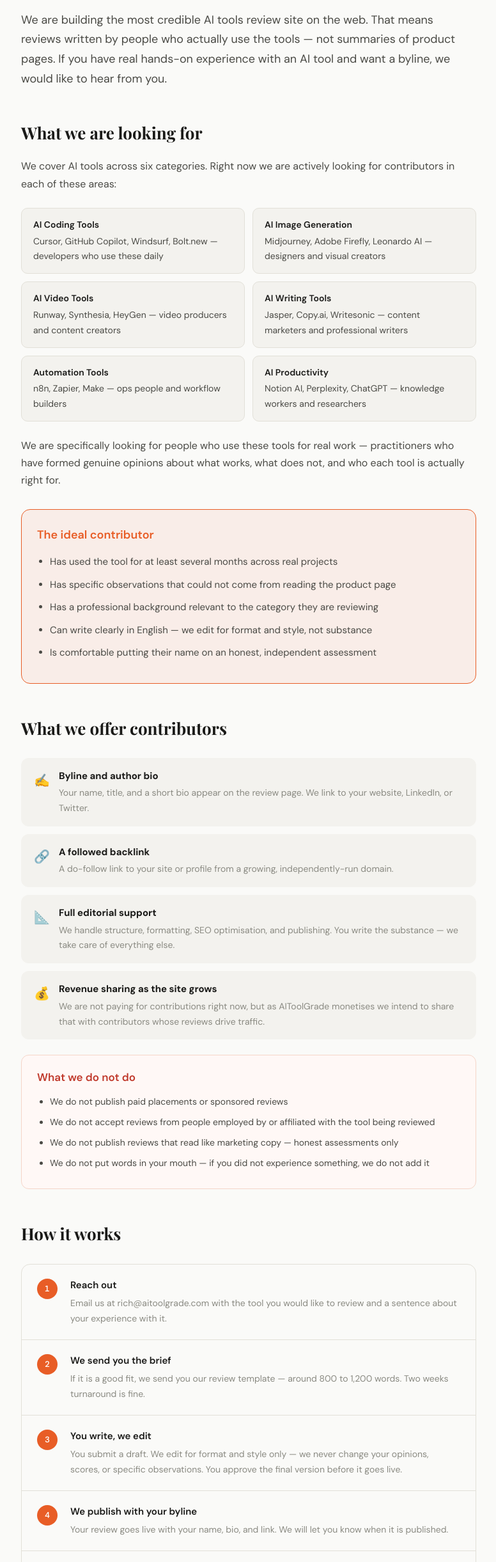
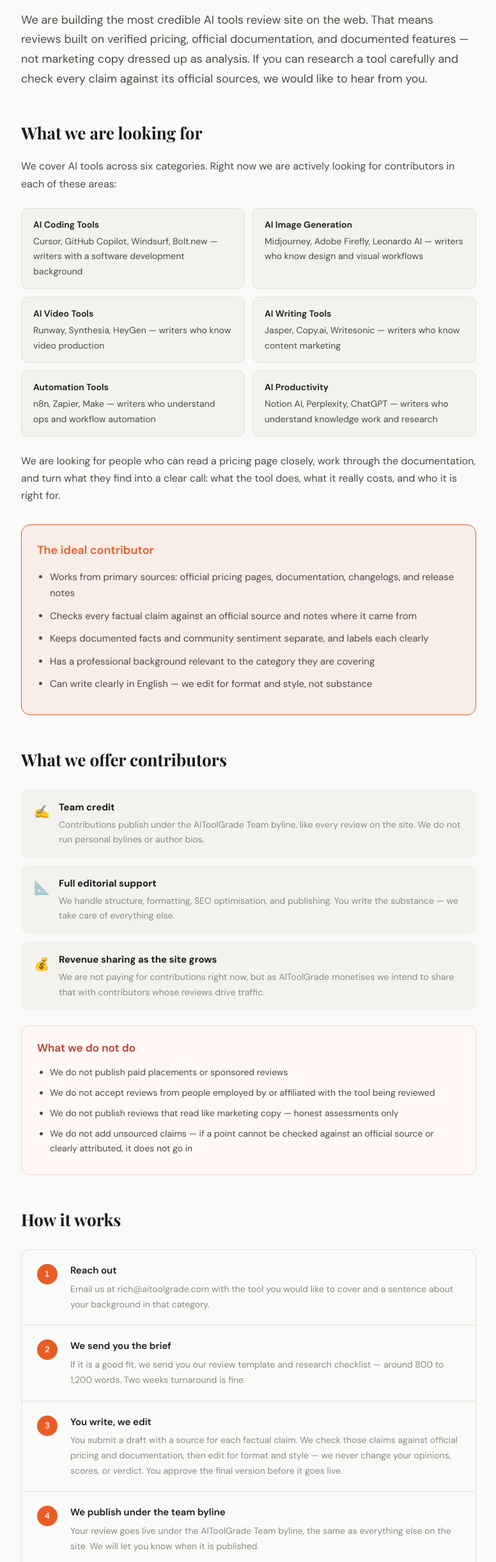
Before and after one commit to richn33-sys/aitoolgrade, a plain HTML site: page contribute.html in a window 1280 px wide. Shown: the part 250-2692 px from the top of the page at 64% size, without its empty margins (251-1027 px from the left). Drawn offline with nearby package versions, Linux system fonts and the light colour scheme.

Commit message:
contribute: research-based contributor terms, team byline only, drop backlink offer
- Remove hands-on / "your experience with the tool" asks; contributors research from
  official pricing and docs, with a source for every factual claim
- Remove personal byline/bio promise; contributions publish under AIToolGrade Team
- Remove do-follow backlink offer
- Add WebPage JSON-LD dateModified 2026-11-24, visible "Last updated", sitemap lastmod

Co-Authored-By: Claude Opus 5.5 <noreply@anthropic.com>

```diff
--- a/contribute.html
+++ b/contribute.html
@@ -5,7 +5,7 @@
 <link rel="canonical" href="https://aitoolgrade.com/contribute.html" />
 <meta name="viewport" content="width=device-width, initial-scale=1.0">
 <title>Write for AIToolGrade — Contributor Guidelines</title>
-<meta name="description" content="AIToolGrade is looking for practitioners with real hands-on experience to contribute tool reviews. Here's what we're looking for and how it works.">
+<meta name="description" content="AIToolGrade is looking for contributors who research AI tools from official pricing and documentation. Here's what we look for and how it works.">
 <link rel="icon" type="image/svg+xml" href="favicon.svg">
 <link href="https://fonts.googleapis.com/css2?family=DM+Sans:wght@400;500;600;700&family=Playfair+Display:wght@700;800&family=DM+Mono:wght@400;500&display=swap" rel="stylesheet">
 <style>
@@ -93,6 +93,20 @@
   .comparison-wrap{overflow-x:auto}
 }
 </style>
+<script type="application/ld+json">
+{
+  "@context": "https://schema.org",
+  "@type": "WebPage",
+  "name": "Write for AIToolGrade — Contributor Guidelines",
+  "url": "https://aitoolgrade.com/contribute.html",
+  "dateModified": "2026-11-24",
+  "publisher": {
+    "@type": "Organization",
+    "name": "AIToolGrade",
+    "url": "https://aitoolgrade.com/"
+  }
+}
+</script>
 </head>
 <body>
 
@@ -103,7 +117,7 @@
   <div class="breadcrumb"><a href="/">Home</a> &rsaquo; Write for AIToolGrade</div>
   <div class="section-label">Contributors</div>
   <h1>Write for AIToolGrade</h1>
-  <p class="lead">We are building the most credible AI tools review site on the web. That means reviews written by people who actually use the tools — not summaries of product pages. If you have real hands-on experience with an AI tool and want a byline, we would like to hear from you.</p>
+  <p class="lead">We are building the most credible AI tools review site on the web. That means reviews built on verified pricing, official documentation, and documented features — not marketing copy dressed up as analysis. If you can research a tool carefully and check every claim against its official sources, we would like to hear from you.</p>
 </div>
 
 <div class="page-body">
@@ -112,31 +126,30 @@
   <p>We cover AI tools across six categories. Right now we are actively looking for contributors in each of these areas:</p>
 
   <div class="tool-needs">
-    <div class="tool-tag"><strong>AI Coding Tools</strong>Cursor, GitHub Copilot, Windsurf, Bolt.new — developers who use these daily</div>
-    <div class="tool-tag"><strong>AI Image Generation</strong>Midjourney, Adobe Firefly, Leonardo AI — designers and visual creators</div>
-    <div class="tool-tag"><strong>AI Video Tools</strong>Runway, Synthesia, HeyGen — video producers and content creators</div>
-    <div class="tool-tag"><strong>AI Writing Tools</strong>Jasper, Copy.ai, Writesonic — content marketers and professional writers</div>
-    <div class="tool-tag"><strong>Automation Tools</strong>n8n, Zapier, Make — ops people and workflow builders</div>
-    <div class="tool-tag"><strong>AI Productivity</strong>Notion AI, Perplexity, ChatGPT — knowledge workers and researchers</div>
+    <div class="tool-tag"><strong>AI Coding Tools</strong>Cursor, GitHub Copilot, Windsurf, Bolt.new — writers with a software development background</div>
+    <div class="tool-tag"><strong>AI Image Generation</strong>Midjourney, Adobe Firefly, Leonardo AI — writers who know design and visual workflows</div>
+    <div class="tool-tag"><strong>AI Video Tools</strong>Runway, Synthesia, HeyGen — writers who know video production</div>
+    <div class="tool-tag"><strong>AI Writing Tools</strong>Jasper, Copy.ai, Writesonic — writers who know content marketing</div>
+    <div class="tool-tag"><strong>Automation Tools</strong>n8n, Zapier, Make — writers who understand ops and workflow automation</div>
+    <div class="tool-tag"><strong>AI Productivity</strong>Notion AI, Perplexity, ChatGPT — writers who understand knowledge work and research</div>
   </div>
 
-  <p>We are specifically looking for people who use these tools for real work — practitioners who have formed genuine opinions about what works, what does not, and who each tool is actually right for.</p>
+  <p>We are looking for people who can read a pricing page closely, work through the documentation, and turn what they find into a clear call: what the tool does, what it really costs, and who it is right for.</p>
 
   <div class="ideal-contributor">
     <h3>The ideal contributor</h3>
     <ul>
-      <li>Has used the tool for at least several months across real projects</li>
-      <li>Has specific observations that could not come from reading the product page</li>
-      <li>Has a professional background relevant to the category they are reviewing</li>
+      <li>Works from primary sources: official pricing pages, documentation, changelogs, and release notes</li>
+      <li>Checks every factual claim against an official source and notes where it came from</li>
+      <li>Keeps documented facts and community sentiment separate, and labels each clearly</li>
+      <li>Has a professional background relevant to the category they are covering</li>
       <li>Can write clearly in English — we edit for format and style, not substance</li>
-      <li>Is comfortable putting their name on an honest, independent assessment</li>
     </ul>
   </div>
 
   <h2>What we offer contributors</h2>
   <div class="what-we-offer">
-    <div class="offer-row"><div class="offer-icon">&#9997;&#65039;</div><div class="offer-text"><strong>Byline and author bio</strong><p>Your name, title, and a short bio appear on the review page. We link to your website, LinkedIn, or Twitter.</p></div></div>
-    <div class="offer-row"><div class="offer-icon">&#128279;</div><div class="offer-text"><strong>A followed backlink</strong><p>A do-follow link to your site or profile from a growing, independently-run domain.</p></div></div>
+    <div class="offer-row"><div class="offer-icon">&#9997;&#65039;</div><div class="offer-text"><strong>Team credit</strong><p>Contributions publish under the AIToolGrade Team byline, like every review on the site. We do not run personal bylines or author bios.</p></div></div>
     <div class="offer-row"><div class="offer-icon">&#128208;</div><div class="offer-text"><strong>Full editorial support</strong><p>We handle structure, formatting, SEO optimisation, and publishing. You write the substance — we take care of everything else.</p></div></div>
     <div class="offer-row"><div class="offer-icon">&#128176;</div><div class="offer-text"><strong>Revenue sharing as the site grows</strong><p>We are not paying for contributions right now, but as AIToolGrade monetises we intend to share that with contributors whose reviews drive traffic.</p></div></div>
   </div>
@@ -147,33 +160,35 @@
       <li>We do not publish paid placements or sponsored reviews</li>
       <li>We do not accept reviews from people employed by or affiliated with the tool being reviewed</li>
       <li>We do not publish reviews that read like marketing copy — honest assessments only</li>
-      <li>We do not put words in your mouth — if you did not experience something, we do not add it</li>
+      <li>We do not add unsourced claims — if a point cannot be checked against an official source or clearly attributed, it does not go in</li>
     </ul>
   </div>
 
   <h2>How it works</h2>
   <div class="process-steps">
-    <div class="process-step"><div class="step-num">1</div><div class="step-content"><h3>Reach out</h3><p>Email us at rich@aitoolgrade.com with the tool you would like to review and a sentence about your experience with it.</p></div></div>
-    <div class="process-step"><div class="step-num">2</div><div class="step-content"><h3>We send you the brief</h3><p>If it is a good fit, we send you our review template — around 800 to 1,200 words. Two weeks turnaround is fine.</p></div></div>
-    <div class="process-step"><div class="step-num">3</div><div class="step-content"><h3>You write, we edit</h3><p>You submit a draft. We edit for format and style only — we never change your opinions, scores, or specific observations. You approve the final version before it goes live.</p></div></div>
-    <div class="process-step"><div class="step-num">4</div><div class="step-content"><h3>We publish with your byline</h3><p>Your review goes live with your name, bio, and link. We will let you know when it is published.</p></div></div>
+    <div class="process-step"><div class="step-num">1</div><div class="step-content"><h3>Reach out</h3><p>Email us at rich@aitoolgrade.com with the tool you would like to cover and a sentence about your background in that category.</p></div></div>
+    <div class="process-step"><div class="step-num">2</div><div class="step-content"><h3>We send you the brief</h3><p>If it is a good fit, we send you our review template and research checklist — around 800 to 1,200 words. Two weeks turnaround is fine.</p></div></div>
+    <div class="process-step"><div class="step-num">3</div><div class="step-content"><h3>You write, we edit</h3><p>You submit a draft with a source for each factual claim. We check those claims against official pricing and documentation, then edit for format and style — we never change your opinions, scores, or verdict. You approve the final version before it goes live.</p></div></div>
+    <div class="process-step"><div class="step-num">4</div><div class="step-content"><h3>We publish under the team byline</h3><p>Your review goes live under the AIToolGrade Team byline, the same as everything else on the site. We will let you know when it is published.</p></div></div>
     <div class="process-step"><div class="step-num">5</div><div class="step-content"><h3>We keep it updated</h3><p>When a major update ships, we reach back out to ask if anything needs updating. You are not obligated — but it keeps the review credible and current.</p></div></div>
   </div>
 
   <h2>Frequently asked questions</h2>
   <div class="faq-list">
     <div class="faq-item"><h3>Do I need to be a professional writer?</h3><p>No. We care about what you know, not how polished your prose is. We handle the editing.</p></div>
-    <div class="faq-item"><h3>Can I review a tool I use at work?</h3><p>Yes — that is the ideal situation. The only restriction is that you cannot be employed by or financially affiliated with the company that makes the tool.</p></div>
+    <div class="faq-item"><h3>Can I cover a tool my team uses at work?</h3><p>Yes. Knowing the category helps you know where to look. The review itself still has to rest on official pricing, documentation, and attributed community sentiment, the same as every house review. The only restriction is that you cannot be employed by or financially affiliated with the company that makes the tool.</p></div>
     <div class="faq-item"><h3>What if I have a mixed or negative opinion of the tool?</h3><p>Good. That is exactly what we want. Honest assessments including real criticisms are what this site is built on.</p></div>
-    <div class="faq-item"><h3>Can I review a tool that already has a review on the site?</h3><p>Yes — if you have significantly more depth than what is currently published, we are open to updating existing reviews with a proper contributor byline.</p></div>
-    <div class="faq-item"><h3>Will you change my scores or verdict?</h3><p>Never. Your scores, verdict, and specific observations are yours. We edit structure and style, not substance.</p></div>
+    <div class="faq-item"><h3>Can I review a tool that already has a review on the site?</h3><p>Yes — if your research goes significantly deeper than what is currently published, we are open to updating the existing review. It stays under the AIToolGrade Team byline.</p></div>
+    <div class="faq-item"><h3>Will you change my scores or verdict?</h3><p>Never. Your scores and verdict are yours. We fact-check claims against official sources and edit structure and style, not substance.</p></div>
   </div>
 
   <div class="cta-box">
     <h2>Ready to contribute?</h2>
-    <p>Tell us which tool you would like to review and a sentence about your experience with it. That is all we need to get started.</p>
+    <p>Tell us which tool you would like to cover and a sentence about your background in that category. That is all we need to get started.</p>
     <a href="mailto:rich@aitoolgrade.com" class="cta-button">Email rich@aitoolgrade.com</a>
   </div>
+
+  <p style="font-size:13px;color:var(--text3);margin-top:32px">Last updated November 24, 2026</p>
 
 </div>
 
--- a/sitemap.xml
+++ b/sitemap.xml
@@ -45,7 +45,7 @@
   <url><loc>https://aitoolgrade.com/review/grammarly.html</loc><changefreq>monthly</changefreq><priority>0.8</priority></url>
   <url><loc>https://aitoolgrade.com/blog/chatgpt-vs-claude-vs-perplexity.html</loc><lastmod>2026-06-24</lastmod><changefreq>monthly</changefreq><priority>0.7</priority></url>
   <url><loc>https://aitoolgrade.com/blog/best-ai-tools-for-seo-2026.html</loc><changefreq>monthly</changefreq><priority>0.7</priority></url>
-  <url><loc>https://aitoolgrade.com/contribute.html</loc><changefreq>monthly</changefreq><priority>0.5</priority></url>
+  <url><loc>https://aitoolgrade.com/contribute.html</loc><lastmod>2026-11-24</lastmod><changefreq>monthly</changefreq><priority>0.5</priority></url>
   <url><loc>https://aitoolgrade.com/review/replit.html</loc><changefreq>monthly</changefreq><priority>0.8</priority></url>
   <url><loc>https://aitoolgrade.com/review/lovable.html</loc><lastmod>2026-11-22</lastmod><changefreq>monthly</changefreq><priority>0.8</priority></url>
   <url><loc>https://aitoolgrade.com/resources.html</loc><changefreq>monthly</changefreq><priority>0.6</priority></url>
```
